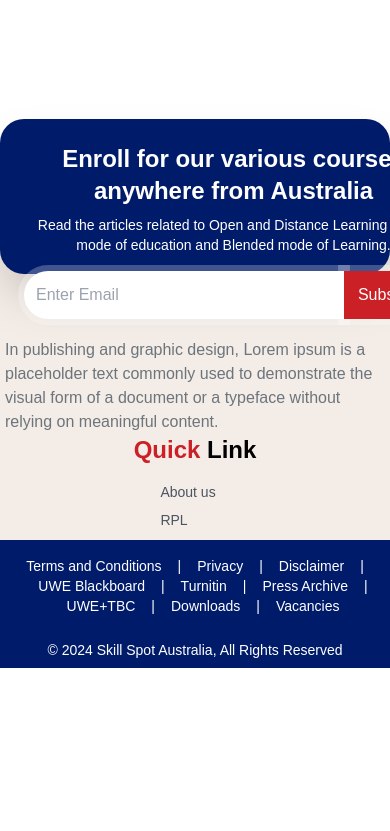
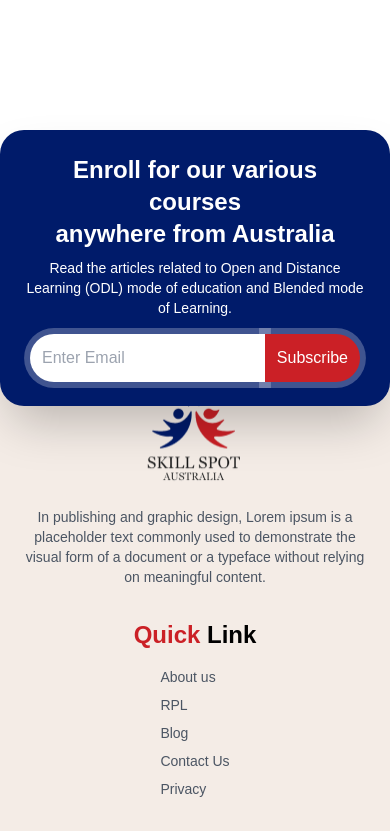
Before and after one commit to RojuGhimire/SkillSpotAus, a React (Vite) app: page /rpl in a window 390 px wide. Shown: the part 5893-6724 px from the top of the page. Before the commit the page ends 6561 px from the top, so only its background shows below. Built offline with nearby package versions, Linux system fonts and the light colour scheme.

Commit message:
made responsive

```diff
--- a/src/components/sections/BlogSection.tsx
+++ b/src/components/sections/BlogSection.tsx
@@ -23,7 +23,7 @@ const BlogPostSection: React.FC = () => {
   ];
 
   return (
-    <section className="py-16 bg-white">
+    <section className="my-auto px-4 bg-white">
       <div className="container font-overpass mx-auto text-center px-4 md:px-0">
         {/* Section Heading */}
         <h2 className="text-3xl font-bold mb-2">Latest Blog Post</h2>
--- a/src/components/sections/Coursestats.tsx
+++ b/src/components/sections/Coursestats.tsx
@@ -1,30 +1,43 @@
-import React from 'react';
+import React from "react";
+import { FaBookOpen, FaChalkboardTeacher, FaUniversity, FaAward } from "react-icons/fa"; // Import relevant icons
 
 const CourseStats: React.FC = () => {
   return (
-    <div className="w-full bg-[#f9f3ef] py-20 mt-auto font-overpass lg:mt-28">
-      <div className="container mx-auto px-4 flex justify-around items-center">
+    <div className="w-full bg-[#f9f3ef] py-20 font-overpass lg:mt-28 mt-10">
+      <div className="container mx-auto px-4 grid grid-cols-1 sm:grid-cols-2 lg:grid-cols-4 gap-8 text-center">
         {/* Stat 1 */}
         <div className="flex flex-col items-center">
-          <h3 className="text-4xl font-rose  font-extrabold leading-[45.09px] text-center">8700<sup className='font-bold'>+</sup></h3>
+          <FaBookOpen className="text-primary text-6xl mb-4" /> {/* Icon */}
+          <h3 className="text-4xl font-rose font-extrabold leading-[45.09px]">
+            8700<sup className="font-bold">+</sup>
+          </h3>
           <p className="text-primary text-lg font-bold">Courses Received</p>
         </div>
 
         {/* Stat 2 */}
         <div className="flex flex-col items-center">
-          <h3 className="text-4xl font-rose  font-extrabold leading-[45.09px] text-center">110<sup>+</sup></h3>
+          <FaChalkboardTeacher className="text-primary text-6xl mb-4" /> {/* Icon */}
+          <h3 className="text-4xl font-rose font-extrabold leading-[45.09px]">
+            110<sup>+</sup>
+          </h3>
           <p className="text-primary text-lg font-bold">Courses Available</p>
         </div>
 
         {/* Stat 3 */}
         <div className="flex flex-col items-center">
-          <h3 className="text-4xl font-rose  font-extrabold leading-[45.09px] text-center">10<sup>+</sup></h3>
+          <FaUniversity className="text-primary text-6xl mb-4" /> {/* Icon */}
+          <h3 className="text-4xl font-rose font-extrabold leading-[45.09px]">
+            10<sup>+</sup>
+          </h3>
           <p className="text-primary text-lg font-bold">Partner Institutes</p>
         </div>
 
         {/* Stat 4 */}
         <div className="flex flex-col items-center">
-          <h3 className="text-4xl font-rose  font-extrabold leading-[45.09px] text-center">100<sup>+</sup></h3>
+          <FaAward className="text-primary text-6xl mb-4" /> {/* Icon */}
+          <h3 className="text-4xl font-rose font-extrabold leading-[45.09px]">
+            100<sup>+</sup>
+          </h3>
           <p className="text-primary text-lg font-bold">Success Rate</p>
         </div>
       </div>
--- a/src/components/sections/Footer.tsx
+++ b/src/components/sections/Footer.tsx
@@ -11,11 +11,11 @@ import { IoCall, IoMail } from "react-icons/io5";
 
 const Footer: React.FC = () => {
   return (
-    <div className=" h-[510px] overflow-hidden  font-overpass   ">
-      <div>
-        <div className="relative  ">
-          <div className="relative top-[89px] bg-primary text-white p-6 rounded-3xl h-[155px] lg:w-[1225px] items-center justify-center font-overpass shadow-2xl mx-auto max-w-7xl">
-            <div className="absolute flex flex-col lg:flex-row justify-between lg:px-10 items-center space-y-4 lg:space-y-0">
+    <div className="font-overpass">
+      {/* Subscribe Section */}
+      <div className="relative mb-5  ">
+        <div className="relative top-[100px]  bg-primary text-white p-6 rounded-3xl lg:h-[155px] h-auto lg:w-[1005px] lg:mb-16 mx-auto max-w-7xl shadow-2xl">
+          <div className="flex flex-col lg:flex-row justify-between lg:px-10 items-center space-y-4 lg:space-y-0">
             <div className="text-center lg:text-left">
               <h2 className="text-2xl font-bold">
                 Enroll for our various courses <br /> anywhere from Australia
@@ -29,7 +29,7 @@ const Footer: React.FC = () => {
               <input
                 type="email"
                 placeholder="Enter Email"
-                  className="p-3 rounded-l-full text-black w-[390px] max-w-xs shadow-custom-light"
+                className="p-3 rounded-l-full text-black w-full lg:w-[390px] shadow-custom-light"
                 style={{
                   boxShadow: "0px 0px 0px 5.93px rgba(255, 255, 255, 0.25)",
                 }}
@@ -48,15 +48,16 @@ const Footer: React.FC = () => {
       </div>
 
       {/* Footer Links */}
-        <div className="bg-[#F4ECE6] h-[450px] items-center   grid grid-cols-1 md:grid-cols-1  lg:px-20 lg:grid-cols-4  p-8">
+      <div className="bg-[#F4ECE6]   mt-10 lg:mt-0 px-6 lg:px-20 py-10">
+        <div className="grid grid-cols-1 lg:grid-cols-4  gap-8">
           {/* Logo and Description */}
-          <div className="flex flex-col   items-center  lg:w-[390px]  gap-4">
+          <div className="flex flex-col items-center ">
             <img
               src="/logo2.png"
               alt="Skill Spot Australia"
-              className="w-[112px] h-[105px]  "
+              className="w-[112px] h-[105px] mb-4"
             />
-            <p className="text-[#6C757D] text-start lg:text-base w-[380px]">
+            <p className="text-gray-600 text-center lg:text-left text-sm lg:text-base w-full lg:w-[300px]">
               In publishing and graphic design, Lorem ipsum is a placeholder
               text commonly used to demonstrate the visual form of a document or
               a typeface without relying on meaningful content.
@@ -64,8 +65,8 @@ const Footer: React.FC = () => {
           </div>
 
           {/* Quick Links */}
-          <div className="flex flex-col  items-center">
-            <h3 className="text-2xl font-bold  font-overpass text-secondary mb-4">
+          <div className="flex flex-col items-center  ">
+            <h3 className="text-2xl font-bold text-secondary mb-4">
               Quick <span className="text-black">Link</span>
             </h3>
             <ul className="space-y-2 text-gray-600 text-sm lg:text-base">
@@ -78,17 +79,18 @@ const Footer: React.FC = () => {
               <li>
                 <a href="blog">Blog</a>
               </li>
-
               <li>
                 <a href="#contact">Contact Us</a>
+              </li>
+              <li>
+                <a href="">Privacy</a>
               </li>
             </ul>
           </div>
 
-
           {/* Quick Contact */}
-          <div className="flex  items-start lg:ml-20   flex-col">
-            <h3 className="text-2xl font-bold font-overpass text-secondary mb-4">
+          <div className="flex flex-col items-center lg:items-start">
+            <h3 className="text-2xl font-bold text-secondary mb-4">
               Quick <span className="text-black">Contact</span>
             </h3>
             <p className="flex items-center mb-4 text-gray-600 text-sm lg:text-base">
@@ -105,8 +107,8 @@ const Footer: React.FC = () => {
           </div>
 
           {/* Social Media and QR Code */}
-          <div className="flex flex-col  items-center">
-            <h3 className="text-2xl font-bold font-overpass text-secondary mb-4">
+          <div className="flex flex-col items-center">
+            <h3 className="text-2xl font-bold text-secondary mb-4">
               Let's <span className="text-black">Get Social</span>
             </h3>
             <div className="flex space-x-4 mb-4 text-2xl">
@@ -116,8 +118,8 @@ const Footer: React.FC = () => {
               <FaTwitter className="text-blue-500" />
               <FaWhatsapp className="text-green-800" />
             </div>
-            <img src="/QR.png" alt="QR" className="mb-4 " />
-            <button className="w-[115px] h-[38px] bg-secondary hover:bg-primary rounded-lg text-white font-overpass text-sm lg:text-base ">
+            <img src="/QR.png" alt="QR" className="mb-4 w-[100px] h-[100px]" />
+            <button className="w-[115px] h-[38px] bg-secondary hover:bg-primary rounded-lg text-white text-sm lg:text-base">
               Call Us Today
             </button>
           </div>
--- a/src/components/sections/Hero.tsx
+++ b/src/components/sections/Hero.tsx
@@ -8,10 +8,10 @@ const Eligibility: React.FC = () => {
   const [isLoading] = useState(false);
 
   return (
-    <div className="fixed bottom-10  left-1/2  w-full items-center justify-center flex  transform -translate-x-1/2 z-50  mx-auto">
+    <div className="fixed  bottom-16 lg:bottom-24  left-1/2  w-full items-center justify-center flex  transform -translate-x-1/2 z-50  mx-auto">
       <button
         type="submit"
-        className="font-bold text-white py-2 rounded-full h-[60px] w-full sm:w-[500px] inline-flex mt-7 gap-1 animate-shimmer items-center justify-center bg-[linear-gradient(110deg,#CB2026,45%,#f9f9f8,48%,#CB2026)] bg-[length:200%_100%] transition-colors focus:outline-none focus:ring-2 focus:ring-slate-400 focus:ring-offset-2 focus:ring-offset-slate-50 text-lg"
+        className="font-bold w-[300px] text-white py-2 rounded-full h-[60px]  sm:w-[500px] inline-flex mt-7 gap-1 animate-shimmer items-center justify-center bg-[linear-gradient(110deg,#CB2026,45%,#f9f9f8,48%,#CB2026)] bg-[length:200%_100%] transition-colors focus:outline-none focus:ring-2 focus:ring-slate-400 focus:ring-offset-2 focus:ring-offset-slate-50 text-lg"
       >
         {isLoading ? (
           <BiLoaderCircle className="animate-spin" color="#ffffff" size={25} />
--- a/src/components/sections/Testimonial.tsx
+++ b/src/components/sections/Testimonial.tsx
@@ -47,7 +47,7 @@ const TestimonialSlider: React.FC = () => {
     dots: true,
     infinite: true,
     speed: 500,
-    slidesToShow: 4, // Default for large screens
+    slidesToShow: 3, // Default for large screens
     slidesToScroll: 1,
     autoplay: true,
     autoplaySpeed: 3000,
```
Lines whose indentation alone changed are shown as unchanged.
